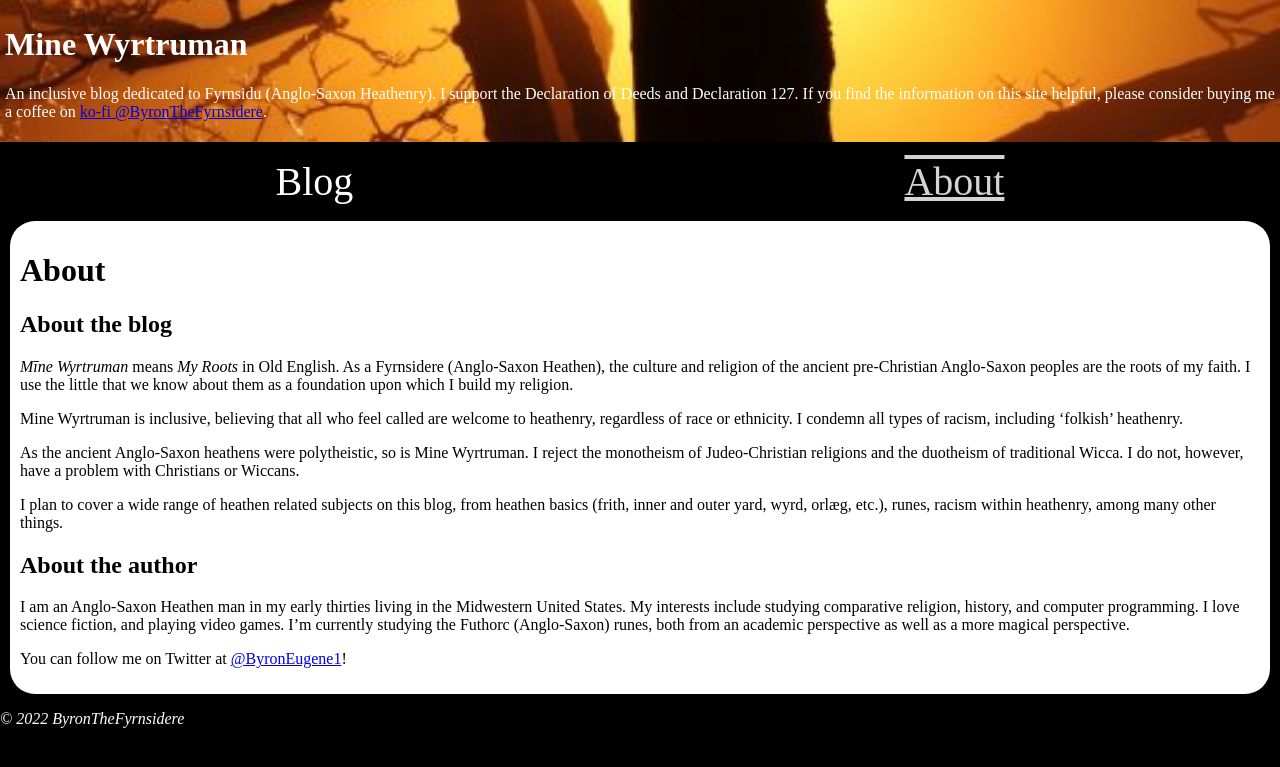
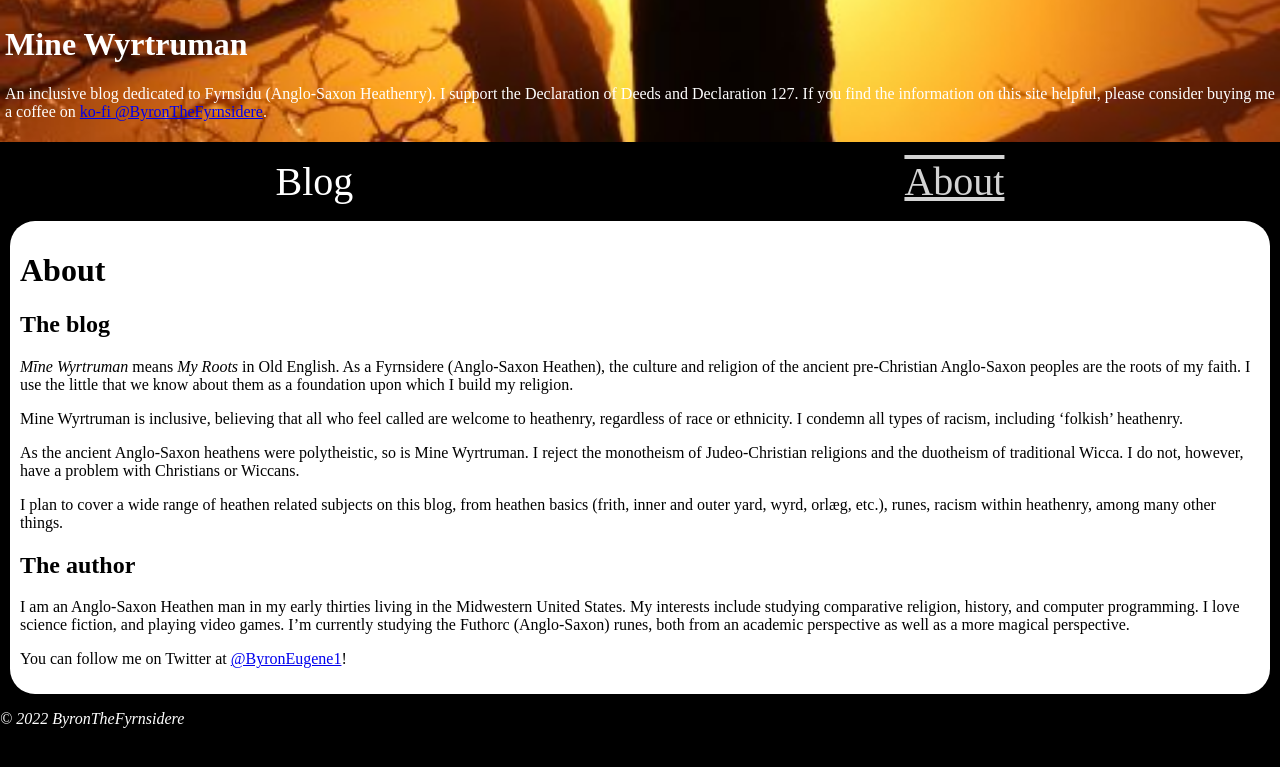
Before and after one commit to byronpendason/byronpendason.github.io, a Jekyll site: the page built from about.md, in a window 1280 px wide. Shown: the top 767 px of the page. Built offline with Jekyll 4.4.1, drawn with Linux system fonts in a browser that asks for light colours; our own code applies the rules of GitHub Pages for plain Markdown files.

Commit message:
Update about.md

```diff
--- a/about.md
+++ b/about.md
@@ -4,7 +4,7 @@ author: ByronTheFyrnsidere
 permalink: /about
 ---
 
-## About the blog
+## The blog
 
 *Mīne Wyrtruman* means *My Roots* in Old English. As a Fyrnsidere (Anglo-Saxon Heathen), the culture and religion of the ancient pre-Christian Anglo-Saxon peoples are the roots of my faith. I use the little that we know about them as a foundation upon which I build my religion.
 
@@ -14,7 +14,7 @@ As the ancient Anglo-Saxon heathens were polytheistic, so is Mine Wyrtruman. I r
 
 I plan to cover a wide range of heathen related subjects on this blog, from heathen basics (frith, inner and outer yard, wyrd, orlæg, etc.), runes, racism within heathenry, among many other things.
 
-## About the author
+## The author
 
 I am an Anglo-Saxon Heathen man in my early thirties living in the Midwestern United States. My interests include studying comparative religion, history, and computer programming. I love science fiction, and playing video games. I’m currently studying the Futhorc (Anglo-Saxon) runes, both from an academic perspective as well as a more magical perspective.
 
```
